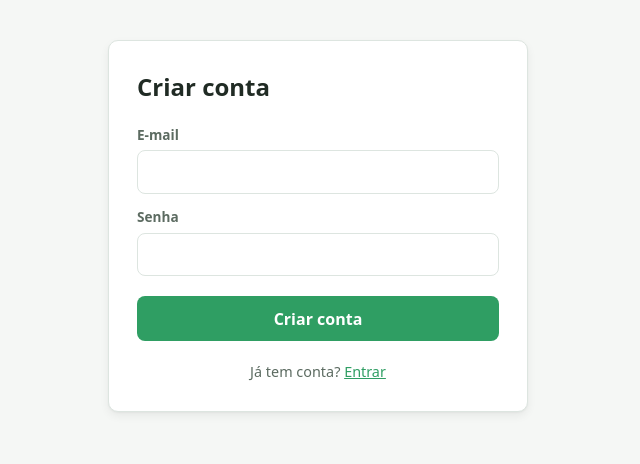
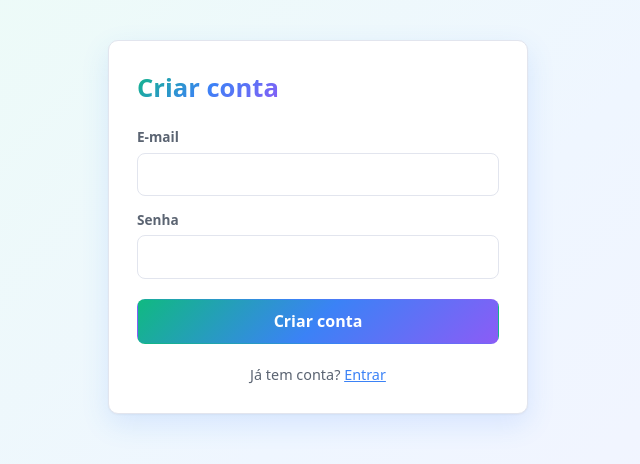
Before and after one commit to michel-martins-sofis/dieta-app, a React (Vite) app in the folder app/: page /signup in a window 1280 px wide. Shown: the top 464 px of the page, without its empty margins (322-962 px from the left). Built offline with nearby package versions, Linux system fonts and the light colour scheme; no server answers.

Commit message:
style: redesign visual with vibrant gradient theme and progress bars

```diff
--- a/app/src/index.css
+++ b/app/src/index.css
@@ -1,19 +1,25 @@
 :root {
-  --color-bg: #f5f7f5;
+  --gradient-start: #10b981;
+  --gradient-mid: #3b82f6;
+  --gradient-end: #8b5cf6;
+  --gradient: linear-gradient(135deg, var(--gradient-start), var(--gradient-mid), var(--gradient-end));
+  --gradient-soft: linear-gradient(135deg, #ecfdf5 0%, #eff6ff 50%, #f5f3ff 100%);
+
+  --color-bg: #f5f7fb;
   --color-surface: #ffffff;
-  --color-text: #202b24;
-  --color-text-muted: #5c6b61;
-  --color-border: #dde5e0;
-  --color-primary: #2f9e63;
-  --color-primary-hover: #26824f;
+  --color-text: #1f2430;
+  --color-text-muted: #5b6472;
+  --color-border: #e2e5ee;
+  --color-primary: #3b82f6;
   --color-primary-contrast: #ffffff;
   --color-danger: #b3261e;
   --color-danger-bg: #fdecea;
   --color-info: #1c5d8a;
   --color-info-bg: #e8f1f8;
+  --color-track: #e9ecf3;
   --radius: 10px;
   --shadow:
-    0 1px 2px rgba(0, 0, 0, 0.04), 0 4px 10px rgba(0, 0, 0, 0.06);
+    0 1px 2px rgba(0, 0, 0, 0.04), 0 10px 28px rgba(59, 130, 246, 0.14);
   --font: system-ui, 'Segoe UI', Roboto, sans-serif;
 
   font: 16px/1.5 var(--font);
@@ -26,20 +32,25 @@
 
 @media (prefers-color-scheme: dark) {
   :root {
-    --color-bg: #121613;
-    --color-surface: #1b211d;
-    --color-text: #e7ede9;
-    --color-text-muted: #9fb0a6;
-    --color-border: #2b332e;
-    --color-primary: #3fb875;
-    --color-primary-hover: #57c988;
-    --color-primary-contrast: #08130d;
+    --gradient-start: #34d399;
+    --gradient-mid: #60a5fa;
+    --gradient-end: #a78bfa;
+    --gradient-soft: linear-gradient(135deg, #05130f 0%, #071426 50%, #150c2b 100%);
+
+    --color-bg: #0e1117;
+    --color-surface: #171b24;
+    --color-text: #e7ebf3;
+    --color-text-muted: #9aa4b6;
+    --color-border: #2a2f3b;
+    --color-primary: #60a5fa;
+    --color-primary-contrast: #071018;
     --color-danger: #ff8a80;
     --color-danger-bg: #3a1f1d;
     --color-info: #8ec9ec;
     --color-info-bg: #16283a;
+    --color-track: #232838;
     --shadow:
-      0 1px 2px rgba(0, 0, 0, 0.3), 0 4px 12px rgba(0, 0, 0, 0.4);
+      0 1px 2px rgba(0, 0, 0, 0.4), 0 10px 28px rgba(96, 165, 250, 0.22);
   }
 }
 
@@ -56,9 +67,15 @@ body {
 }
 
 h1 {
-  font-size: 1.5rem;
+  font-size: 1.6rem;
+  font-weight: 700;
   margin: 0 0 1.25rem;
-  color: var(--color-text);
+  background: var(--gradient);
+  background-clip: text;
+  -webkit-background-clip: text;
+  color: transparent;
+  -webkit-text-fill-color: transparent;
+  display: inline-block;
 }
 
 h2 {
@@ -83,6 +100,7 @@ a {
   align-items: flex-start;
   justify-content: center;
   padding: 2.5rem 1rem;
+  background: var(--gradient-soft);
 }
 
 .card {
@@ -143,6 +161,7 @@ a {
   border-radius: 8px;
   border: 1px solid transparent;
   cursor: pointer;
+  transition: filter 0.15s ease, transform 0.15s ease;
 }
 
 .button:disabled {
@@ -151,13 +170,17 @@ a {
 }
 
 .button-primary {
-  background: var(--color-primary);
-  color: var(--color-primary-contrast);
+  background: var(--gradient);
+  color: #ffffff;
   margin-top: 1.25rem;
 }
 
 .button-primary:hover:not(:disabled) {
-  background: var(--color-primary-hover);
+  filter: brightness(1.08);
+}
+
+.button-primary:active:not(:disabled) {
+  transform: translateY(1px);
 }
 
 .button-secondary {
@@ -168,8 +191,8 @@ a {
 }
 
 .button-secondary:hover:not(:disabled) {
-  border-color: var(--color-primary);
-  color: var(--color-primary);
+  border-color: var(--gradient-mid);
+  color: var(--gradient-mid);
 }
 
 /* Messages */
@@ -207,6 +230,7 @@ a {
   min-height: 100svh;
   margin: 0;
   color: var(--color-text-muted);
+  background: var(--gradient-soft);
 }
 
 /* Dashboard */
@@ -233,19 +257,46 @@ a {
 .goal-stat {
   background: var(--color-bg);
   border: 1px solid var(--color-border);
+  border-top: 3px solid var(--gradient-start);
   border-radius: 8px;
   padding: 0.75rem;
 }
 
+.goal-stat:nth-child(2) {
+  border-top-color: var(--gradient-mid);
+}
+
+.goal-stat:nth-child(3) {
+  border-top-color: var(--gradient-end);
+}
+
+.goal-stat:nth-child(4) {
+  border-top-color: var(--gradient-start);
+}
+
 .goal-stat strong {
   display: block;
-  font-size: 1.25rem;
+  font-size: 1.15rem;
   color: var(--color-text);
 }
 
 .goal-stat span {
   font-size: 0.8rem;
   color: var(--color-text-muted);
+}
+
+.progress-bar {
+  margin-top: 0.5rem;
+  height: 6px;
+  border-radius: 999px;
+  background: var(--color-track);
+  overflow: hidden;
+}
+
+.progress-fill {
+  height: 100%;
+  border-radius: 999px;
+  background: var(--gradient);
 }
 
 .tab-bar {
@@ -260,15 +311,17 @@ a {
   font-weight: 600;
   padding: 0.5rem 0.1rem;
   border: none;
-  border-bottom: 2px solid transparent;
+  border-bottom: 3px solid transparent;
   background: transparent;
   color: var(--color-text-muted);
   cursor: pointer;
 }
 
 .tab-active {
-  color: var(--color-primary);
-  border-bottom-color: var(--color-primary);
+  color: var(--gradient-mid);
+  border-bottom: 3px solid transparent;
+  border-image: var(--gradient);
+  border-image-slice: 1;
 }
 
 .result-list {
@@ -293,7 +346,7 @@ a {
 }
 
 .result-item:hover {
-  border-color: var(--color-primary);
+  border-color: var(--gradient-mid);
 }
 
 .inline-form {
--- a/app/src/pages/DashboardPage.tsx
+++ b/app/src/pages/DashboardPage.tsx
@@ -25,6 +25,11 @@ export function DashboardPage() {
     { caloriesKcal: 0, proteinG: 0, carbG: 0, fatG: 0 }
   )
 
+  function progressPercent(consumed: number, target: number): number {
+    if (!target) return 0
+    return Math.min(100, Math.round((consumed / target) * 100))
+  }
+
   return (
     <div className="page">
       <div className="card card--wide">
@@ -45,24 +50,48 @@ export function DashboardPage() {
                   {totals.caloriesKcal} / {profile.dailyCaloriesTarget} kcal
                 </strong>
                 <span>Calorias</span>
+                <div className="progress-bar">
+                  <div
+                    className="progress-fill"
+                    style={{ width: `${progressPercent(totals.caloriesKcal, profile.dailyCaloriesTarget)}%` }}
+                  />
+                </div>
               </div>
               <div className="goal-stat">
                 <strong>
                   {totals.proteinG} / {profile.dailyProteinG} g
                 </strong>
                 <span>Proteína</span>
+                <div className="progress-bar">
+                  <div
+                    className="progress-fill"
+                    style={{ width: `${progressPercent(totals.proteinG, profile.dailyProteinG)}%` }}
+                  />
+                </div>
               </div>
               <div className="goal-stat">
                 <strong>
                   {totals.carbG} / {profile.dailyCarbG} g
                 </strong>
                 <span>Carboidrato</span>
+                <div className="progress-bar">
+                  <div
+                    className="progress-fill"
+                    style={{ width: `${progressPercent(totals.carbG, profile.dailyCarbG)}%` }}
+                  />
+                </div>
               </div>
               <div className="goal-stat">
                 <strong>
                   {totals.fatG} / {profile.dailyFatG} g
                 </strong>
                 <span>Gordura</span>
+                <div className="progress-bar">
+                  <div
+                    className="progress-fill"
+                    style={{ width: `${progressPercent(totals.fatG, profile.dailyFatG)}%` }}
+                  />
+                </div>
               </div>
             </div>
           </div>
```
